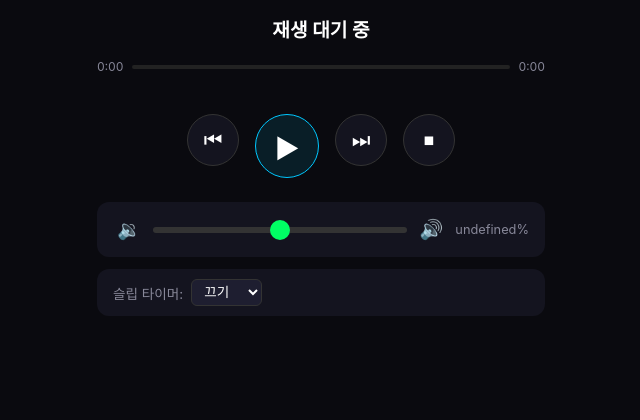
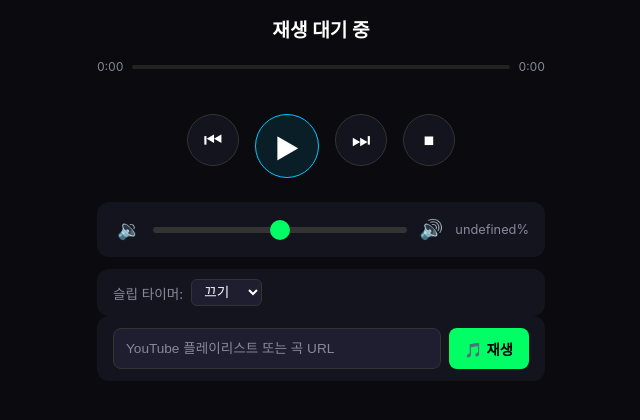
Before and after one commit to ksthink/radio, a Flask app: page / in a window 1280 px wide. Shown: the part 323-743 px from the top of the page, without its empty margins (319-959 px from the left). Run offline with Flask 3, Linux system fonts and the light colour scheme; some libraries are stand-ins or nearby versions.

Commit message:
feat: YouTube 플레이리스트 URL 직접 재생 기능 추가

```diff
--- a/app/web/server.py
+++ b/app/web/server.py
@@ -474,6 +474,38 @@ def api_youtube_auth():
         return jsonify({"error": str(e)}), 500
 
 
+@app.route("/api/play-url", methods=["POST"])
+def api_play_url():
+    """YouTube 플레이리스트 또는 곡 URL 직접 재생."""
+    if not _radio:
+        return jsonify({"error": "초기화 중"}), 503
+
+    try:
+        data = request.get_json(silent=True) or {}
+        url = data.get("url", "").strip()
+
+        if not url:
+            return jsonify({"error": "URL이 필요합니다"}), 400
+
+        # URL에서 트랙 추출 및 재생
+        success = _radio.yt_player.play_url(url)
+
+        if success:
+            return jsonify({
+                "ok": True,
+                "message": "재생 시작"
+            })
+        else:
+            return jsonify({
+                "ok": False,
+                "message": "URL에서 트랙을 추출할 수 없습니다"
+            }), 400
+
+    except Exception as e:
+        logger.error("URL 재생 오류: %s", e)
+        return jsonify({"error": str(e)}), 500
+
+
 @app.route("/api/buttons/diagnose")
 def api_buttons_diagnose():
     """버튼 진단 정보 반환."""
--- a/app/web/static/app.js
+++ b/app/web/static/app.js
@@ -339,6 +339,41 @@
         // Channel add button
         document.getElementById("btn-add-channel").onclick = addChannel;
 
+        // URL play button
+        document.getElementById("btn-play-url").onclick = async () => {
+            const url = document.getElementById("playlist-url").value.trim();
+            if (!url) {
+                alert("URL을 입력하세요");
+                return;
+            }
+
+            const btn = document.getElementById("btn-play-url");
+            btn.disabled = true;
+            btn.textContent = "재생 중...";
+
+            try {
+                const res = await post("/api/play-url", { url: url });
+                if (res && res.ok) {
+                    document.getElementById("playlist-url").value = "";
+                    setTimeout(() => refreshStatus(), 500);
+                } else {
+                    alert("❌ " + (res ? res.message : "재생 실패"));
+                }
+            } catch (e) {
+                alert("❌ 오류: " + e.message);
+            }
+
+            btn.disabled = false;
+            btn.textContent = "🎵 재생";
+        };
+
+        // Enter key in URL input
+        document.getElementById("playlist-url").addEventListener("keypress", (e) => {
+            if (e.key === "Enter") {
+                document.getElementById("btn-play-url").click();
+            }
+        });
+
         // Load initial data
         refreshStatus();
         loadChannels();
--- a/app/web/static/style.css
+++ b/app/web/static/style.css
@@ -206,6 +206,42 @@ body {
 }
 #sleep-remaining { color: var(--orange); margin-left: auto; }
 
+/* URL 입력 */
+.url-input-section {
+    display: flex;
+    gap: 8px;
+    padding: 12px 16px;
+    background: var(--bg-card);
+    border-radius: var(--radius);
+    margin-bottom: 12px;
+}
+.playlist-url-input {
+    flex: 1;
+    padding: 10px 12px;
+    background: var(--bg-hover);
+    border: 1px solid #333;
+    border-radius: 8px;
+    color: var(--text);
+    font-size: 0.85rem;
+}
+.playlist-url-input::placeholder {
+    color: var(--text-dim);
+}
+.btn-play-url {
+    padding: 10px 16px;
+    background: var(--green);
+    color: #000;
+    border: none;
+    border-radius: 8px;
+    font-weight: bold;
+    cursor: pointer;
+    font-size: 0.9rem;
+    white-space: nowrap;
+}
+.btn-play-url:active {
+    opacity: 0.8;
+}
+
 /* 채널 리스트 */
 .channel-list { margin-bottom: 20px; }
 .channel-item {
--- a/app/web/templates/index.html
+++ b/app/web/templates/index.html
@@ -66,6 +66,11 @@
                 </select>
                 <span id="sleep-remaining"></span>
             </div>
+
+            <div class="url-input-section">
+                <input type="text" id="playlist-url" placeholder="YouTube 플레이리스트 또는 곡 URL" class="playlist-url-input">
+                <button id="btn-play-url" class="btn-play-url">🎵 재생</button>
+            </div>
         </section>
 
         <!-- 채널 탭 -->
```
Also changed, not shown: app/youtube_music.py (+75 -0 lines).
